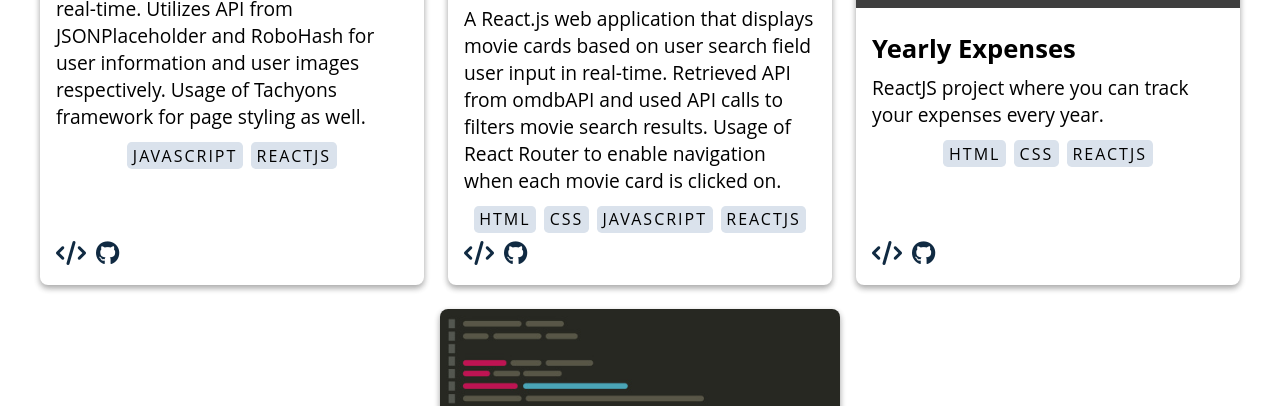
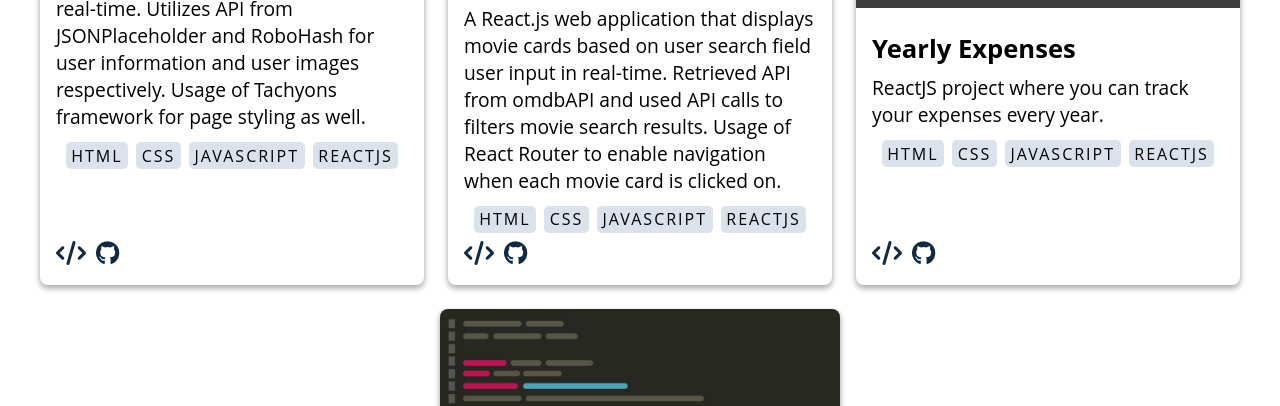
Before and after one commit to stevenliu595/PersonalPortfolio, a plain HTML site: page projects.html in a window 1280 px wide. Shown: the part 694-1100 px from the top of the page. Drawn offline with Linux system fonts and the light colour scheme.

Commit message:
styled cards

```diff
--- a/projects.html
+++ b/projects.html
@@ -63,6 +63,8 @@
                   </p>
                 </div>
                 <div class="card-tech">
+                  <p class="tab">HTML</p>
+                  <p class="tab">CSS</p>
                   <p class="tab">JAVASCRIPT</p>
                   <p class="tab">REACTJS</p>
                 </div>
@@ -130,6 +132,7 @@
                 <div class="card-tech">
                   <p class="tab">HTML</p>
                   <p class="tab">CSS</p>
+                  <p class="tab">JAVASCRIPT</p>
                   <p class="tab">ReactJS</p>
                 </div>
                 <div class="card-footer">
```
